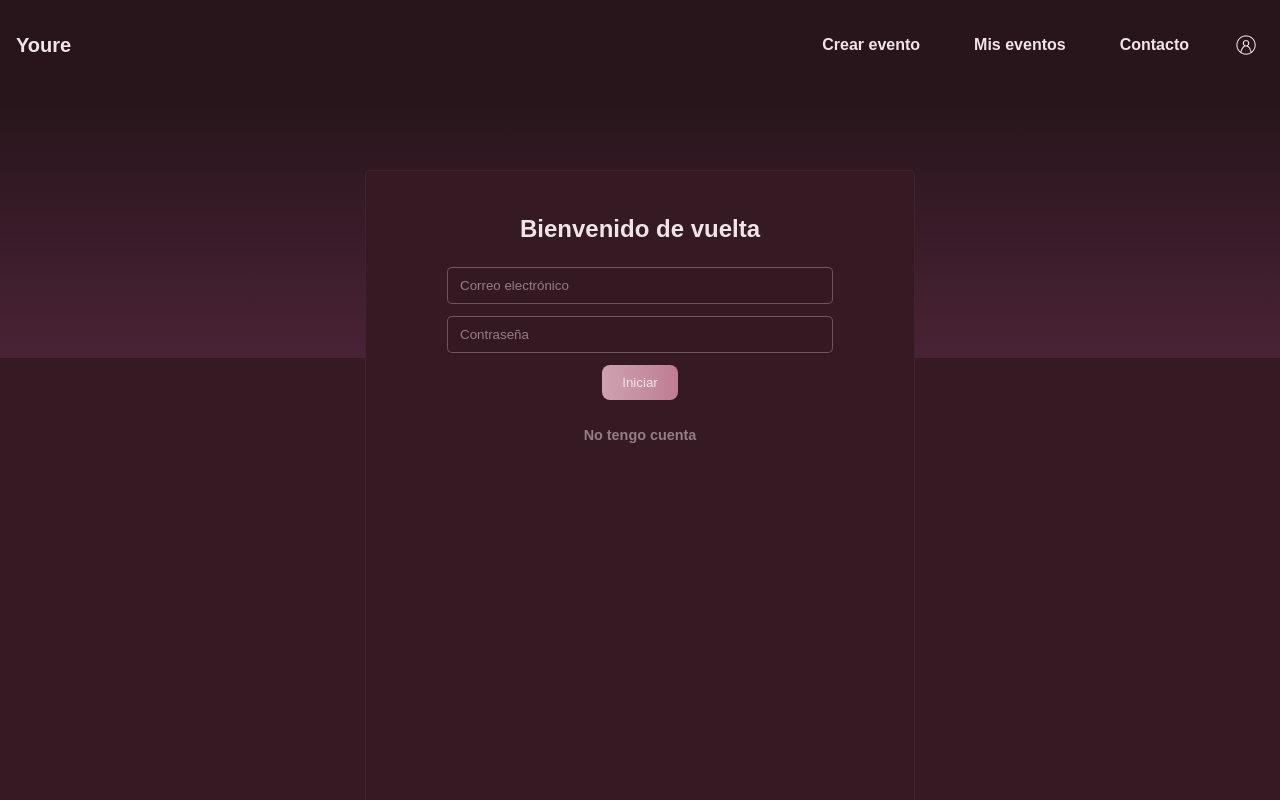
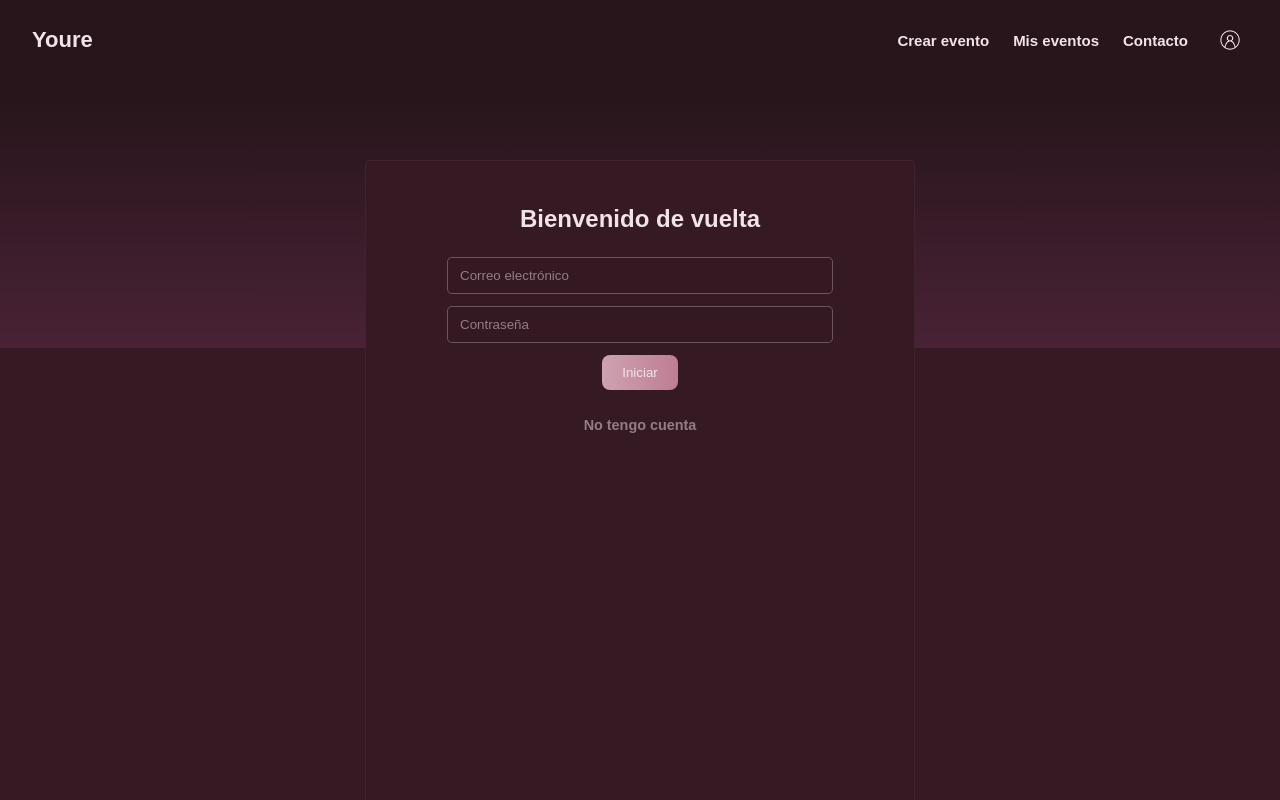
Before and after one commit to candeflres/event-manager, an Angular app in the folder frontend/: page /login in a window 1280 px wide. Shown: the top 800 px of the page. Built offline with nearby package versions, Linux system fonts and the light colour scheme.

Commit message:
header para logueados y para no logueados

```diff
--- a/frontend/src/app/app.routes.ts
+++ b/frontend/src/app/app.routes.ts
@@ -11,7 +11,7 @@ import { EventList } from './pages/event-list/event-list';
 
 export const routes: Routes = [
   {
-    path: '',
+    path: 'home',
     component: Home,
   },
   {
--- a/frontend/src/app/components/header/header.css
+++ b/frontend/src/app/components/header/header.css
@@ -1,24 +1,24 @@
 .header {
   width: 100%;
-  height: 90px;
+  height: 80px;
   background-color: #28151c;
+  display: flex;
+  justify-content: center;
 }
 
 .header-content {
-  max-width: 1750px;
-  height: 100%;
-  margin: 0 auto;
-  padding: 0 16px;
+  width: 100%;
+  max-width: 1400px;
+  padding: 0 32px;
   display: flex;
   align-items: center;
   justify-content: space-between;
 }
 
 .logo {
-  text-decoration: none;
   color: #f1e4e9;
+  font-size: 22px;
   font-weight: 700;
-  font-size: 20px;
   cursor: pointer;
 }
 
@@ -29,22 +29,14 @@
 }
 
 .nav a {
+  color: #f1e4e9;
   text-decoration: none;
-  color: #f1e4e9;
-  font-weight: 500;
-  padding: 8px 14px;
-  border-radius: 8px;
-  border: 1px solid transparent;
-  transition: all 0.2s ease;
-  font-weight: bold;
+  font-size: 15px;
+  font-weight: 600;
+  cursor: pointer;
 }
 
 .nav a:hover {
-  color: #bf7d94;
-  background-color: 0;
-}
-
-.nav a.active {
   color: #bf7d94;
 }
 
@@ -53,5 +45,4 @@
   height: 36px;
   border-radius: 50%;
   cursor: pointer;
-  object-fit: cover;
 }
--- a/frontend/src/app/components/header/header.html
+++ b/frontend/src/app/components/header/header.html
@@ -1,13 +1,18 @@
 <header class="header">
   <div class="header-content">
-    <div routerLink="/" class="logo">Youre</div>
+    <div class="logo" (click)="goHome()">Youre</div>
 
     <nav class="nav">
-      <a routerLink="/crear-evento" routerLinkActive="active"><span>Crear evento</span></a>
-      <a routerLink="/event-list" routerLinkActive="active">Mis eventos</a>
-      <a routerLink="/contact" routerLinkActive="active">Contacto</a>
+      <a (click)="goOrLogin('/crear-evento')">Crear evento</a>
+      <a (click)="goOrLogin('/event-list')">Mis eventos</a>
+      <a (click)="goOrLogin('/contact')">Contacto</a>
 
-      <img src="assets/images/profile.png" alt="Perfil" class="profile-icon" routerLink="/perfil" />
+      <img
+        src="assets/images/profile.png"
+        alt="Perfil"
+        class="profile-icon"
+        (click)="goOrLogin('/perfil')"
+      />
     </nav>
   </div>
 </header>
--- a/frontend/src/app/components/header/header.ts
+++ b/frontend/src/app/components/header/header.ts
@@ -1,7 +1,8 @@
 import { Component } from '@angular/core';
 import { CommonModule } from '@angular/common';
 import { RouterModule } from '@angular/router';
-
+import { Router } from '@angular/router';
+import { AuthService } from '../../services/auth-service';
 @Component({
   selector: 'app-header',
   standalone: true,
@@ -9,4 +10,25 @@ import { RouterModule } from '@angular/router';
   templateUrl: './header.html',
   styleUrls: ['./header.css'],
 })
-export class Header {}
+export class Header {
+  constructor(
+    private router: Router,
+    private authService: AuthService,
+  ) {}
+
+  goHome() {
+    if (this.authService.isLoggedIn()) {
+      this.router.navigate(['/home-logged']);
+    } else {
+      this.router.navigate(['/home']);
+    }
+  }
+
+  goOrLogin(path: string) {
+    if (this.authService.isLoggedIn()) {
+      this.router.navigate([path]);
+    } else {
+      this.router.navigate(['/login']);
+    }
+  }
+}
--- a/frontend/src/app/pages/login/login.ts
+++ b/frontend/src/app/pages/login/login.ts
@@ -3,6 +3,7 @@ import { Component } from '@angular/core';
 import { Router } from '@angular/router';
 import { FormsModule } from '@angular/forms';
 import { HttpClient, HttpHeaders } from '@angular/common/http';
+import { AuthService } from '../../services/auth-service';
 
 @Component({
   selector: 'app-login',
@@ -18,6 +19,7 @@ export class Login {
   constructor(
     private http: HttpClient,
     private router: Router,
+    private authService: AuthService,
   ) {}
 
   login() {
@@ -27,6 +29,7 @@ export class Login {
 
     this.http.get('http://localhost:8080/api/users', { headers }).subscribe({
       next: () => {
+        this.authService.login();
         this.router.navigate(['/home-logged']);
       },
       error: (err) => {
--- /dev/null
+++ b/frontend/src/app/services/auth-service.ts
@@ -0,0 +1,20 @@
+import { Injectable } from '@angular/core';
+
+@Injectable({
+  providedIn: 'root',
+})
+export class AuthService {
+  private loggedIn = false;
+
+  login() {
+    this.loggedIn = true;
+  }
+
+  logout() {
+    this.loggedIn = false;
+  }
+
+  isLoggedIn(): boolean {
+    return this.loggedIn;
+  }
+}
```
